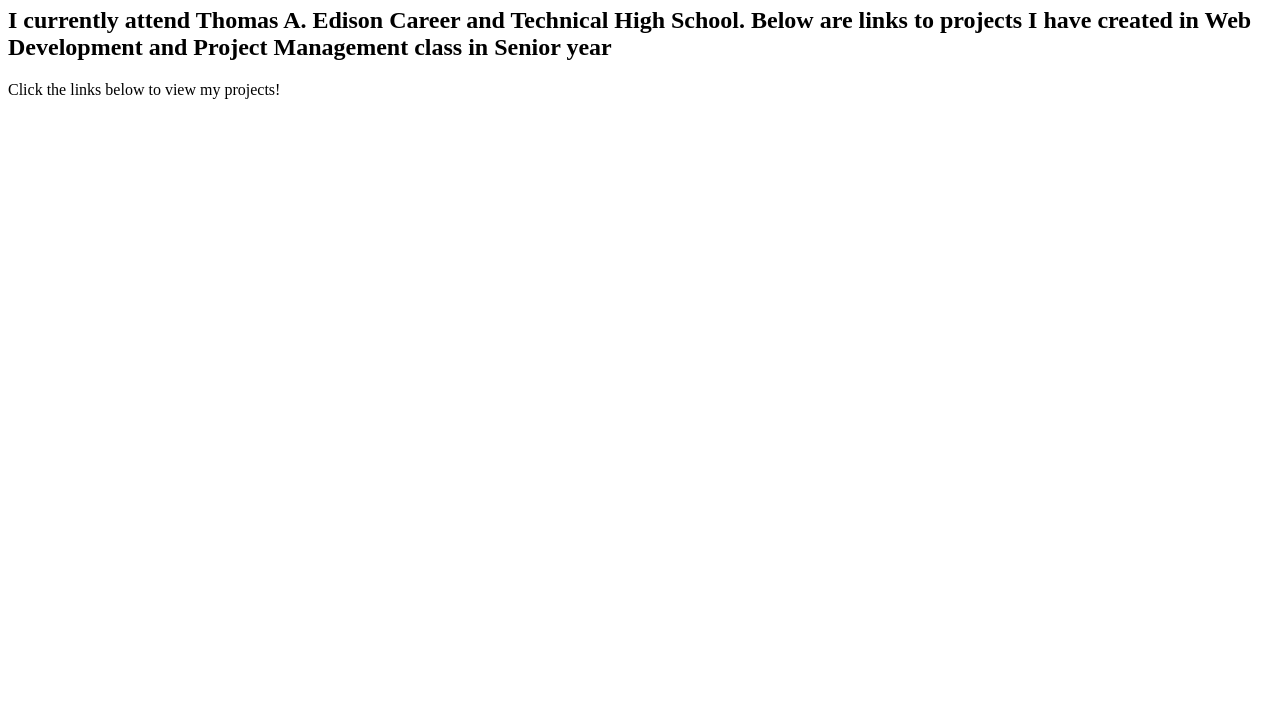
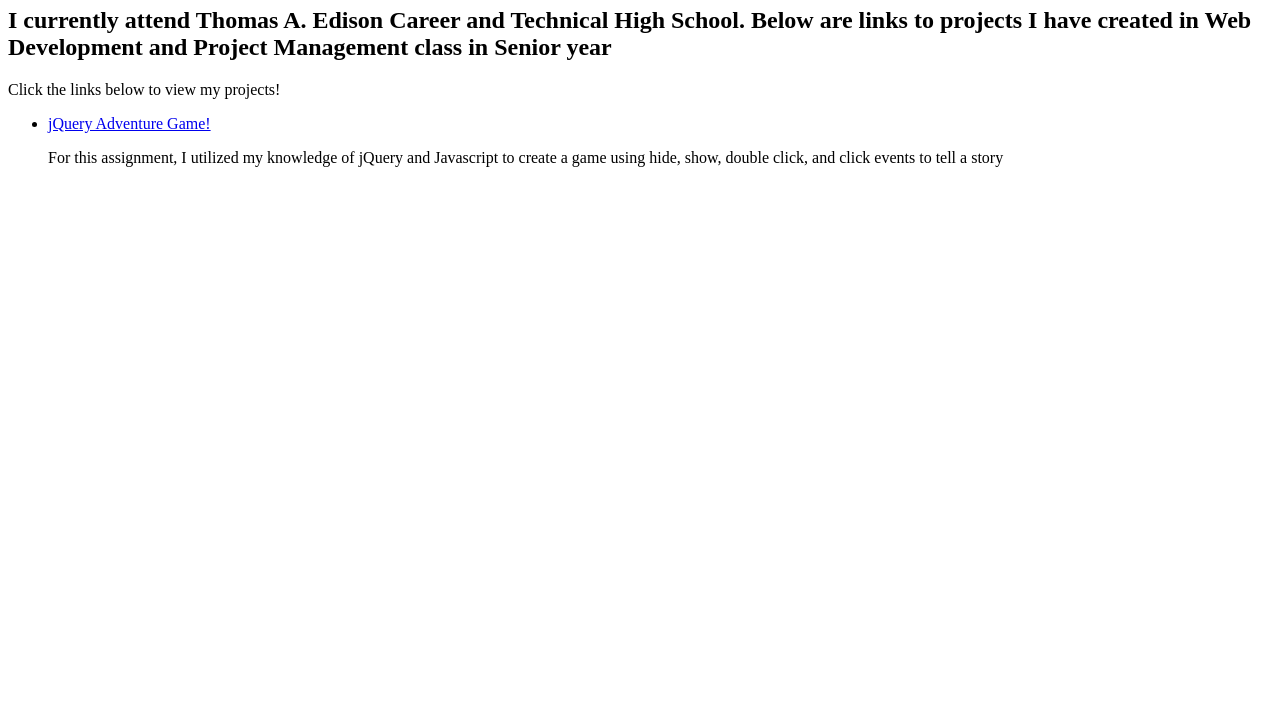
Before and after one commit to baqarmirza1/seniorindex.github.io, a plain HTML site: page index.html in a window 1280 px wide. Shown: the part 73-800 px from the top of the page. Drawn offline with Linux system fonts and the light colour scheme.

Commit message:
Update index.html

```diff
--- a/index.html
+++ b/index.html
@@ -13,6 +13,10 @@
   <h1> Welcome to My Senior Portfolio!</h1>
   <h2> I currently attend Thomas A. Edison Career and Technical High School. Below are links to projects I have created in Web Development and Project Management class in Senior year</h2
   <h3> Click the links below to view my projects!</h3>
+  <ul>
+  <li><a href="https://baqarmirza1.github.io/jQuery-Adventure-Game" target="_blank">jQuery Adventure Game!</a></li>
+    <p>For this assignment, I utilized my knowledge of jQuery and Javascript to create a game using hide, show, double click, and click events to tell a story</p>
+</ul>
 
 
 
```
